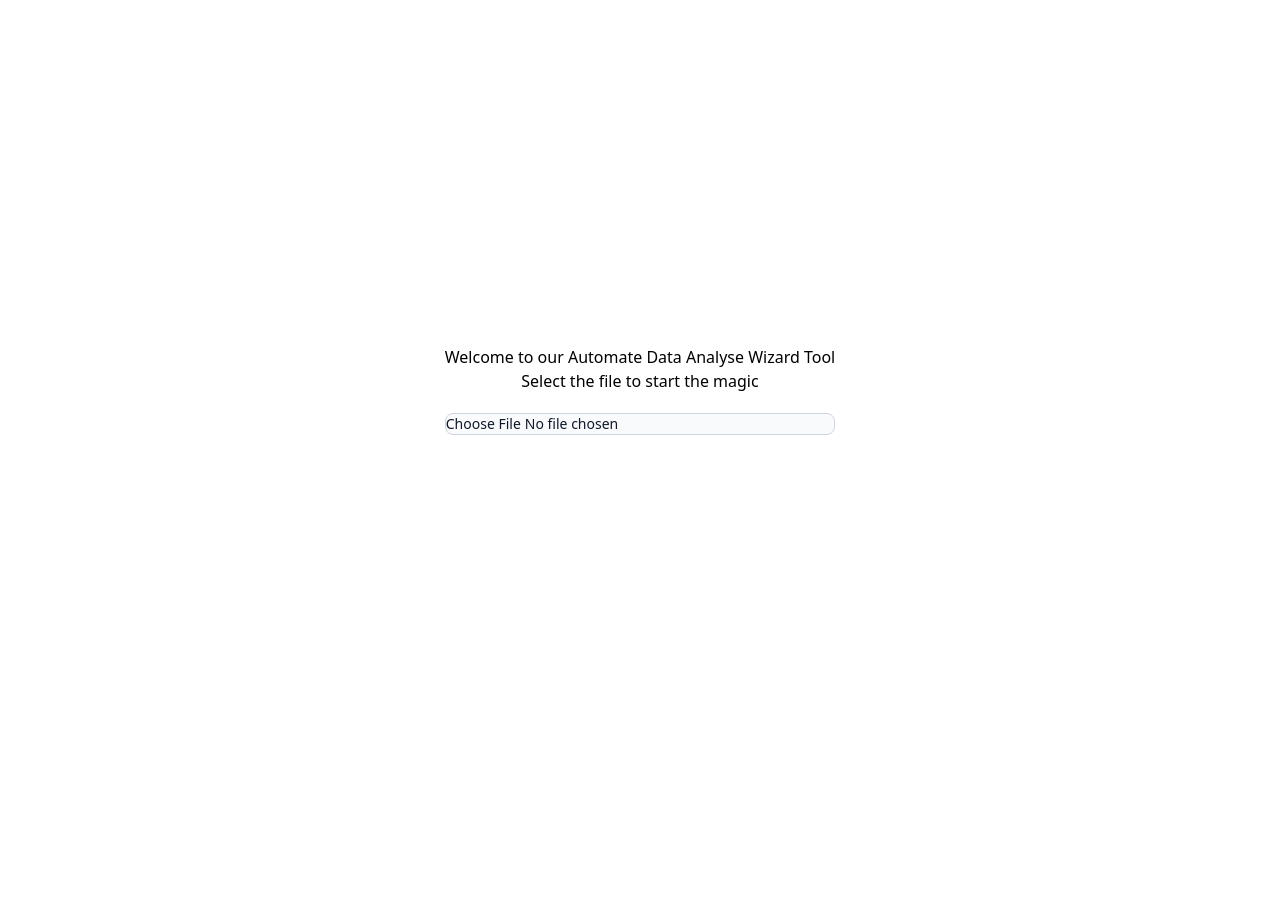
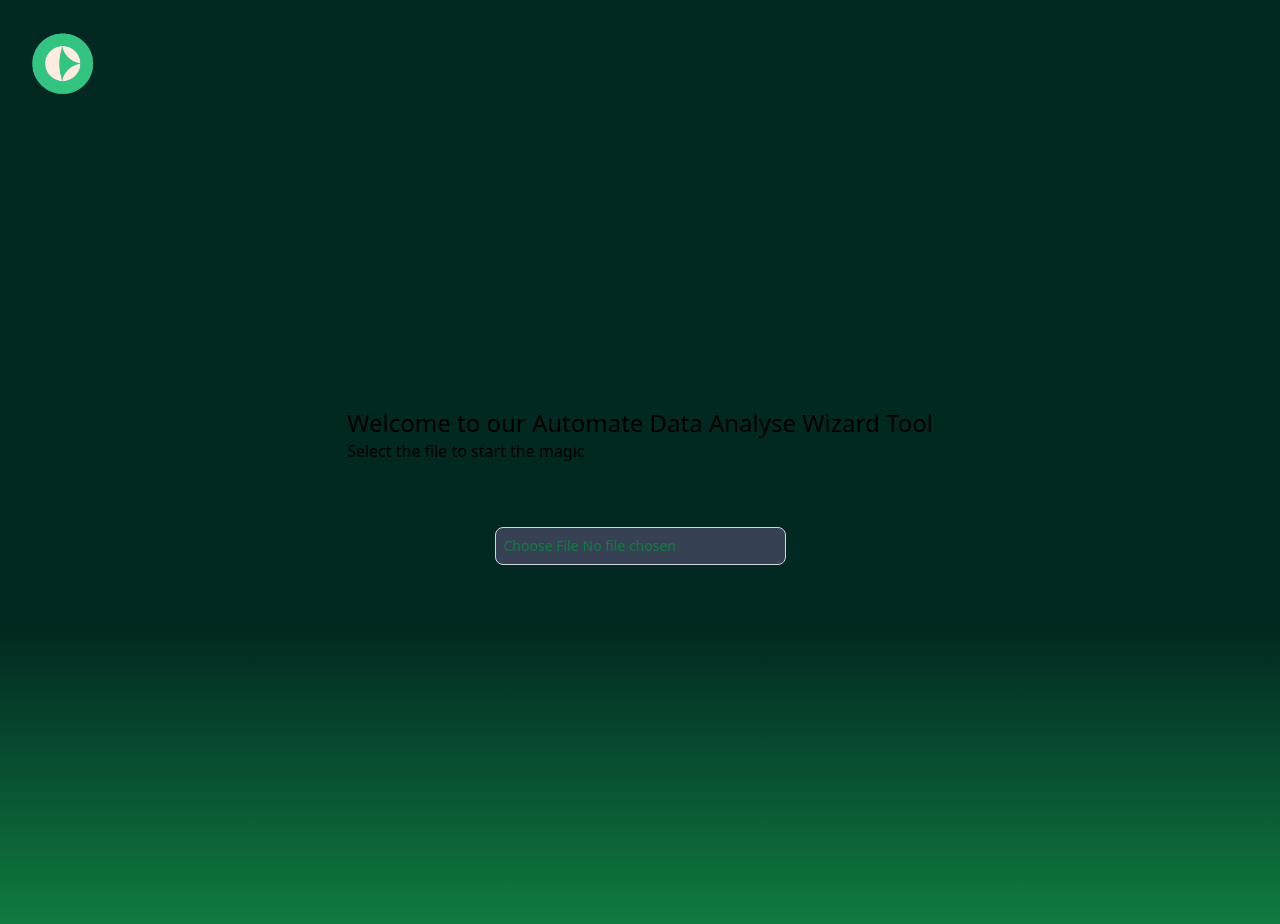
Before and after one commit to MatheusDSantossi/data-analyses-automate, a React (Vite) app: page / in a window 1280 px wide. Shown: the top 924 px of the page. Before the commit the page ends 800 px from the top, so only its background shows below. Built offline with nearby package versions, Linux system fonts and the light colour scheme.

Commit message:
feat(Home): improve the design with new colors and structure, plus I add the current system logo (test)

```diff
--- a/src/components/Home.tsx
+++ b/src/components/Home.tsx
@@ -1,16 +1,25 @@
 const Home = () => {
   return (
-    <main>
-      <header className="mb-5">
-        <h1>Welcome to our Automate Data Analyse Wizard Tool</h1>
+    <div>
+      <div className="top-0">
+        <img className="h-16" src="/src/assets/logo.png" alt="System Logo" />
+      </div>
+      <main className="flex flex-col justify-center items-center h-screen">
+        <header className="flex flex-col items-start mb-16">
+          <h1 className="font-medium text-2xl">Welcome to our Automate Data Analyse Wizard Tool</h1>
           <h4>Select the file to start the magic</h4>
           {/* Add some magic here (stars or something) */}
         </header>
         <section>
           {/* <label htmlFor="data_file" className="block mb-2 text-sm font-medium text-gray-900 dark:text-white">Select the file!!</label> */}
-        <input type="file" className="block w-full mb-5 text-sm text-gray-900 border border-gray-300 rounded-lg cursor-pointer bg-gray-50 hover:bg-amber-400 dark:text-gray-400 focus:outline-none dark:bg-gray-700 dark:border-gray-600 dark:placeholder-gray-400" id="data_file" />
+          <input
+            type="file"
+            className="block w-full mb-5 p-2 text-sm text-primary border border-gray-300 rounded-lg cursor-pointer bg-gray-700 hover:bg-white-200 dark:text-secondary-dark focus:outline-none dark:bg-white dark:border-gray-600 dark:placeholder-gray-400"
+            id="data_file"
+          />
         </section>
       </main>
+    </div>
   );
 };
 
--- a/src/index.css
+++ b/src/index.css
@@ -6,6 +6,12 @@
   font-weight: 400;
 
   color-scheme: light dark;
+  background: #107c41;
+  background: linear-gradient(
+    0deg,
+    rgba(16, 124, 65, 1) 0%,
+    rgba(1, 41, 33, 1) 32%
+  );
 
   font-synthesis: none;
   text-rendering: optimizeLegibility;
@@ -15,8 +21,8 @@
 
 body {
   margin: 0;
-  display: flex;
-  place-items: center;
+  /* display: flex;
+  place-items: center; */
   min-width: 320px;
   min-height: 100vh;
 }
```
Lines whose indentation alone changed are shown as unchanged.
